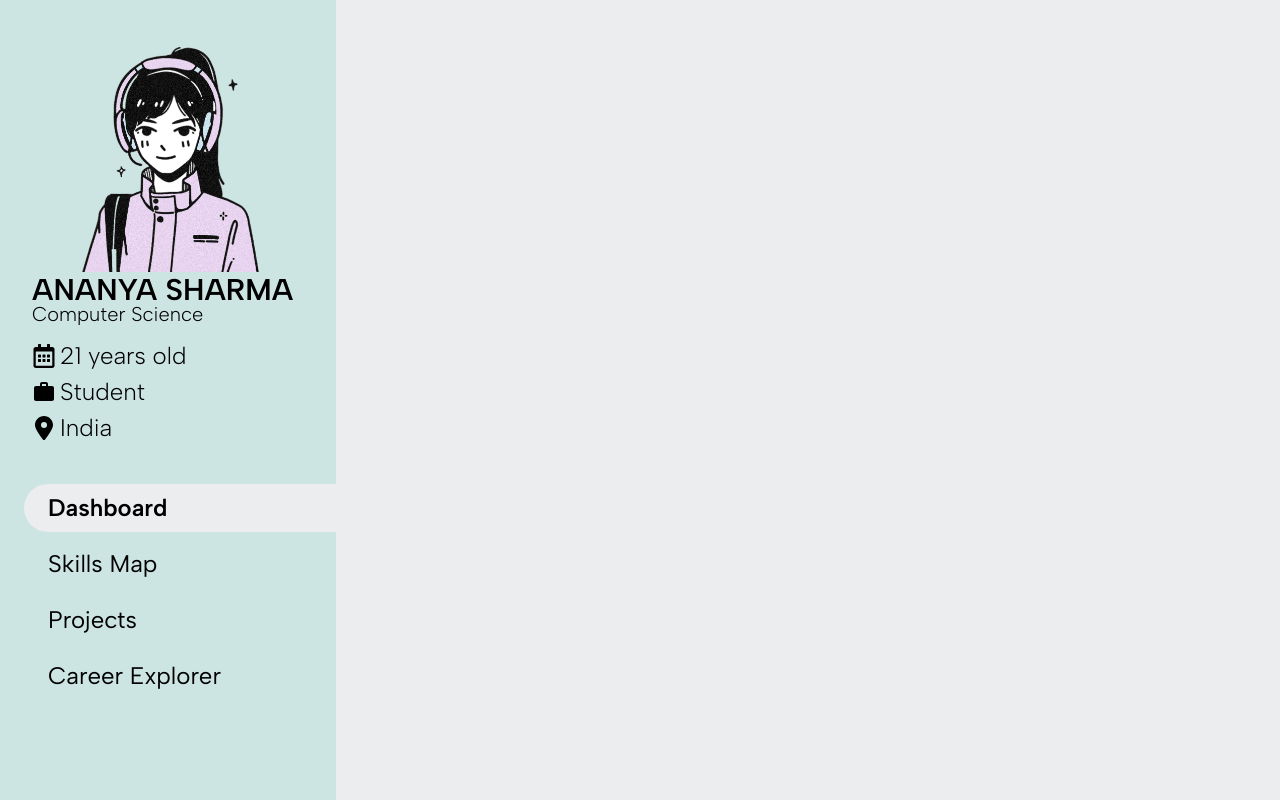
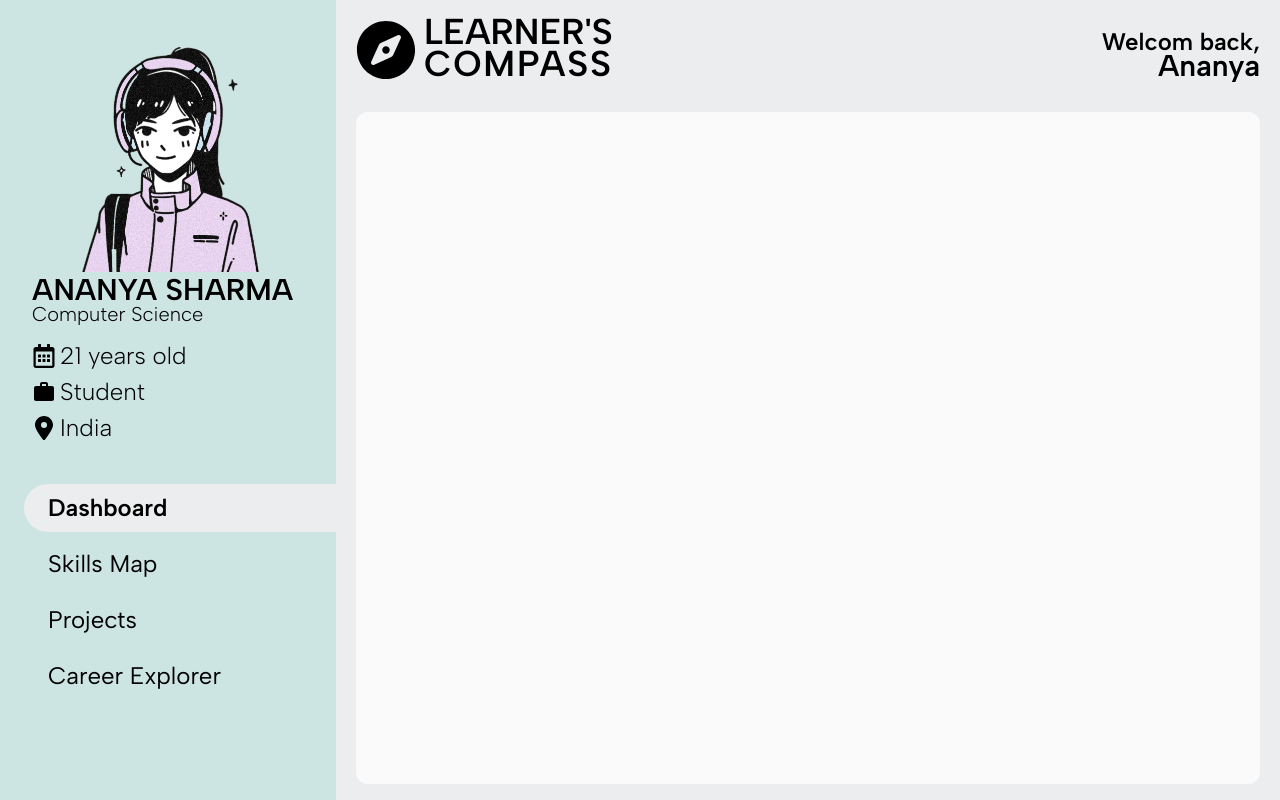
Before and after one commit to gaurav1-9/osmosis_round2, a React (Vite) app: page / in a window 1280 px wide. Built offline with nearby package versions, Linux system fonts and the light colour scheme.

Commit message:
main UI layout done

```diff
--- a/src/App.jsx
+++ b/src/App.jsx
@@ -1,5 +1,7 @@
-import React, { useState } from 'react'
+import { useState } from 'react'
 import SidePanel from './Components/SidePanel'
+import TopPanel from './Components/TopPanel'
+import MainContent from './Components/MainContent'
 
 const App = () => {
   const [navigation, setNavigation] = useState(0)
@@ -9,7 +11,8 @@ const App = () => {
   return (
     <div className='flex'>
       <SidePanel navigation={navigation} changeNavigation={changeNavigation} />
-      <div className="flex-6"></div>
+      <TopPanel />
+      <MainContent navigation={navigation} />
     </div>
   )
 }
--- /dev/null
+++ b/src/Components/MainContent.jsx
@@ -0,0 +1,12 @@
+
+const MainContent = ({navigation}) => {
+    return (
+        <div className="w-full min-h-screen pl-89 px-5 pt-28 py-4">
+            <div className="w-full min-h-full bg-whiteSmoke p-3 rounded-xl">
+
+            </div>
+        </div>
+    )
+}
+
+export default MainContent
--- a/src/Components/SidePanel.jsx
+++ b/src/Components/SidePanel.jsx
@@ -1,4 +1,3 @@
-import React, { useId } from 'react'
 import userInfo from '../Data/userInfo.json'
 import { FaRegCalendarAlt } from "react-icons/fa";
 import { FaLocationDot } from "react-icons/fa6";
@@ -6,7 +5,7 @@ import { MdWork } from "react-icons/md";
 
 const SidePanel = ({ navigation, changeNavigation }) => {
     return (
-        <div className='bg-lightCyan flex flex-col h-screen fixed top-0 left-0 items-center'>
+        <div className='z-50 bg-lightCyan flex flex-col h-screen fixed top-0 left-0 items-center'>
             <div className="px-8">
                 <img src={`/${userInfo.profilePic}`} alt="profilePic" className='w-68' />
                 <div className="flex flex-col">
--- /dev/null
+++ b/src/Components/TopPanel.jsx
@@ -0,0 +1,22 @@
+import { FaCompass } from "react-icons/fa";
+import {name} from "../Data/userInfo.json"
+
+const TopPanel = () => {
+  return (
+    <div className='flex bg-antiFlashWhite fixed top-0 w-full pl-89 px-5 py-3 justify-between items-center'>
+        <div className="flex items-center text-4xl font-semibold gap-2">
+            <FaCompass  className="text-6xl"/>
+            <div className="flex flex-col uppercase">
+                <p>Learner's</p>
+                <p className="leading-6 mb-3 tracking-wider">Compass</p>
+            </div>
+        </div>
+        <div className="flex flex-col items-end font-semibold text-2xl">
+            <p>Welcom back,</p>
+            <p className="text-3xl leading-4">{name.split(' ')[0]}</p>
+        </div>
+    </div>
+  )
+}
+
+export default TopPanel
```
